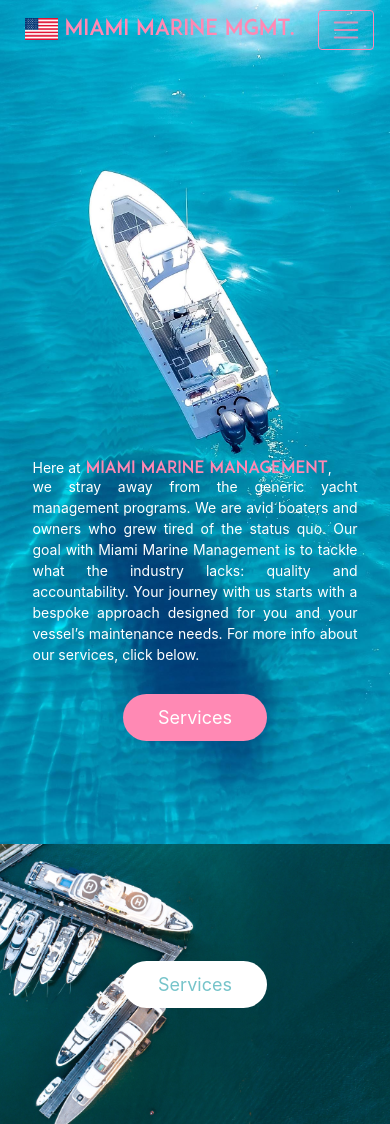
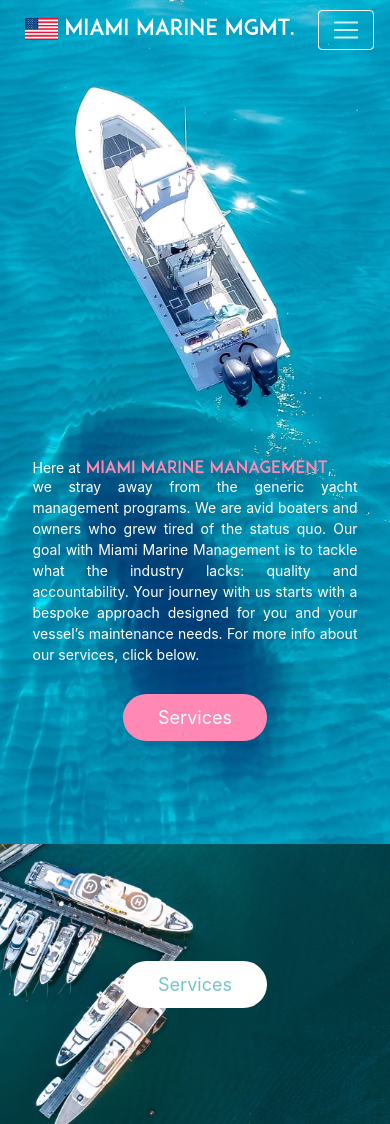
Before and after one commit to tiffanymcbrayer/miami_marine_mgmt, a Flask app: page / in a window 390 px wide. Shown: the top 1124 px of the page. Run offline with Flask 2, Linux system fonts and the light colour scheme; some libraries are stand-ins or nearby versions.

Commit message:
Adding a more cropped version of the home page image for smaller devices

```diff
--- a/static/main.css
+++ b/static/main.css
@@ -392,7 +392,8 @@ li a {
     font-family: var(--font);
 }
 .navbar-layout .navbar-nav-layout .nav-link-layout{
-    color: var(--pink);
+    /* color: var(--pink); */
+    color: white;
     font-size: 25px;
     font-family: var(--font);
 }
@@ -402,7 +403,8 @@ li a {
     text-shadow: 2px 2px 10px rgba(243, 212, 223, 0.9);
 }
 .navbar-layout .navbar-nav-layout .nav-link-layout:hover{
-    color: var(--pink);
+    /* color: var(--pink);  */
+    color: white;
     text-decoration: none;
     text-shadow: 2px 2px 10px rgba(255, 137, 180, 0.9);
 }
@@ -413,7 +415,8 @@ li a {
     font-family: var(--adam);
 }
 #special-nav-layout{
-    color: var(--pink);
+    /* color: var(--pink); */
+    color: white;
     font-size: 30px;
     font-family: var(--adam);
 }
@@ -460,8 +463,10 @@ li a {
     color:white;
 }
 .custom-toggler-layout.navbar-toggler-layout {
-    border-color: var(--pink);
-    color:var(--pink);
+    /* border-color: var(--pink);
+    color:var(--pink); */
+    border-color: white;
+    color:white;
 }
 .custom-toggler .navbar-toggler-icon {
     background-image: url(
@@ -533,7 +538,6 @@ td {
     left: 0;
     width: 100%;
     height: 100%;
-    /* z-index: -1; */
     background-image: url("home_page_crop.jpg");
     background-size: 100% 100%; /* Stretch to cover the viewport */
     background-position: center;
@@ -660,13 +664,14 @@ td {
         min-height: 100vh;
         max-height: 100vh;
         overflow: hidden;
+        background-image: url("home_page_crop_more.jpg");
         background-size: cover;
         background-position: center;
     }
     #front-blurb {
         margin-bottom: -3px;
         --viewport-height: 100vh;
-        --padding-factor: 0.5;
+        --padding-factor: 0.45;
         padding-top: calc(var(--viewport-height) * var(--padding-factor));
     }
     .top-row-front #front-blurb-paragraph{
@@ -689,6 +694,7 @@ td {
     .landing-page-background {
         min-height: 100vh;
         max-height: 100vh;
+        background-image: url("home_page_crop_more.jpg");
         overflow: hidden;
         background-size: cover;
         background-position: center;
@@ -723,6 +729,7 @@ td {
     .landing-page-background {
         min-height: 100vh;
         max-height: 100vh;
+        background-image: url("home_page_crop_more.jpg");
         overflow: hidden;
         background-size: cover;
         background-position: center;
```
Also changed, not shown: static/home_page_crop_more.jpg (added).
